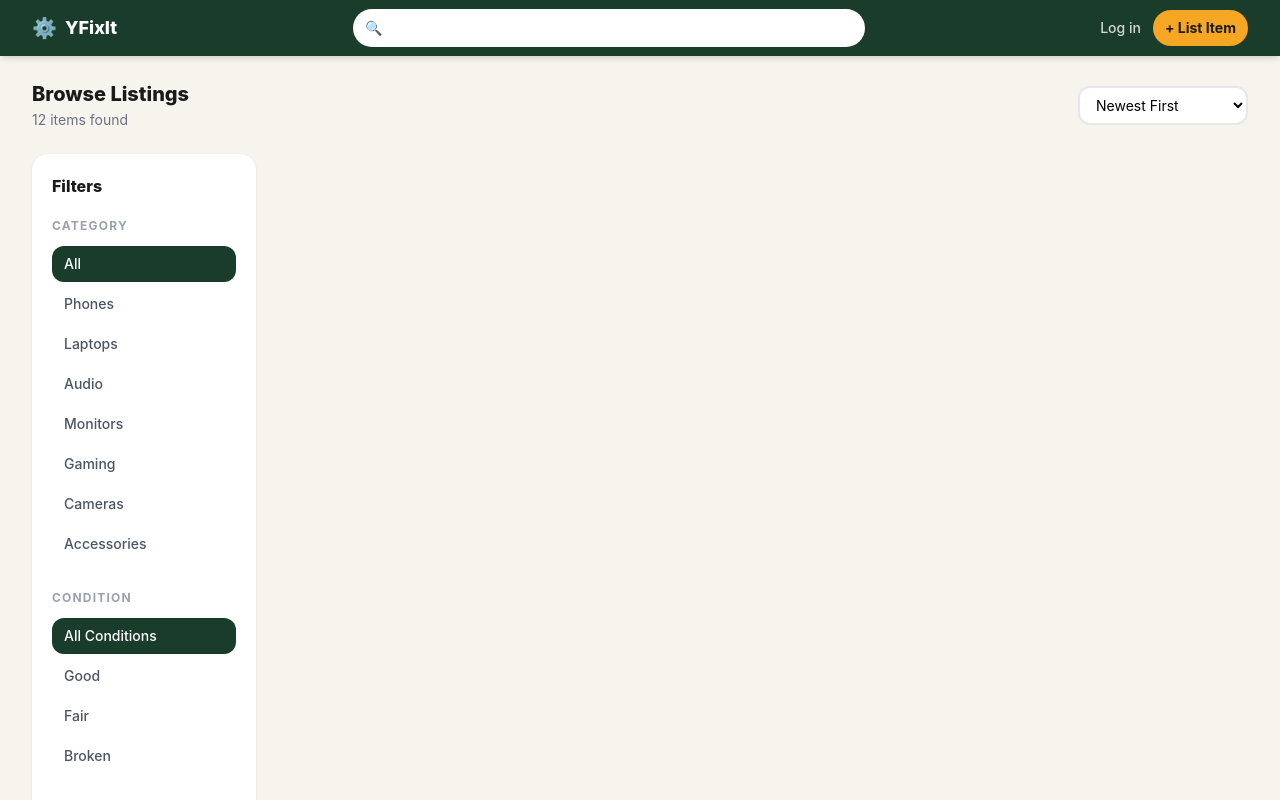
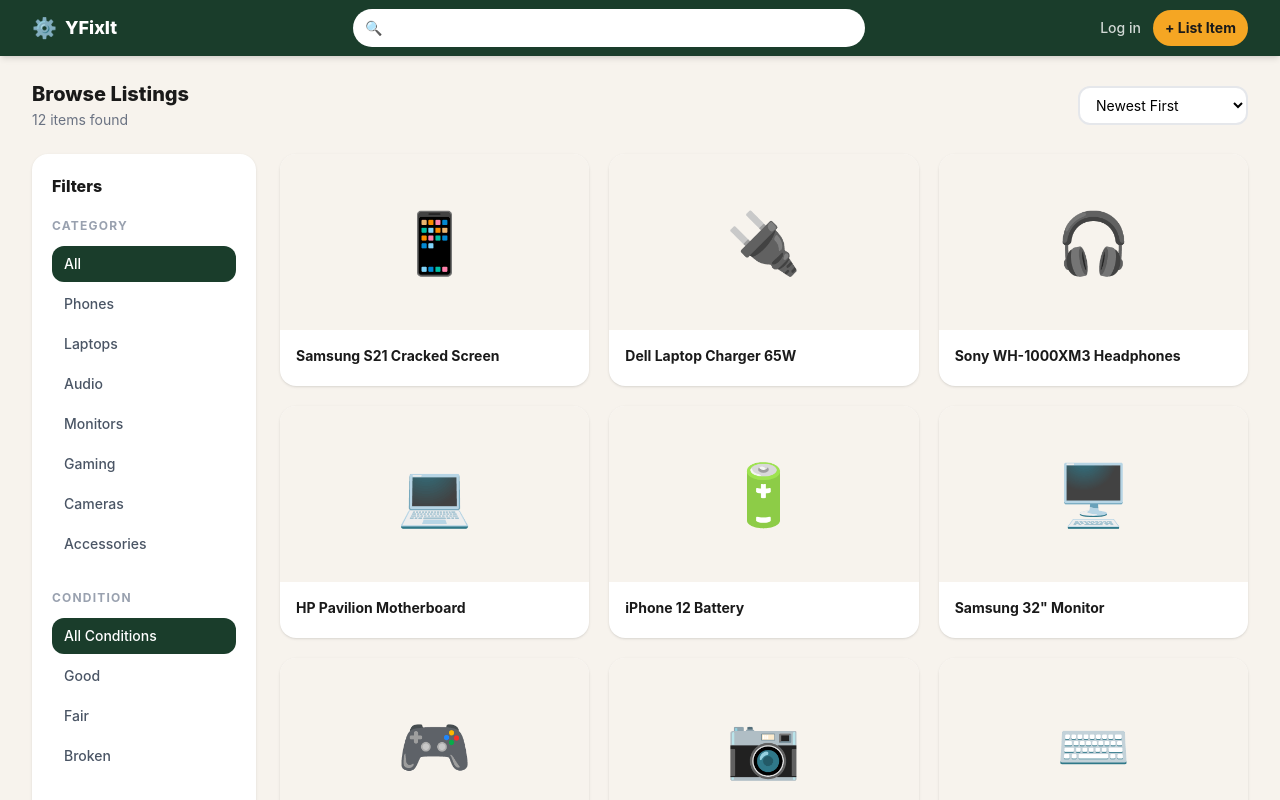
Before and after one commit to Goddii/YFixIt, a React (Vite) app: page /browse in a window 1280 px wide. Shown: the top 800 px of the page. Built offline with nearby package versions, Linux system fonts and the light colour scheme.

Commit message:
feat:add product grid cards

```diff
--- a/src/pages/Browse.jsx
+++ b/src/pages/Browse.jsx
@@ -247,7 +247,45 @@
                     </aside>
 
                     {/* product grid */}
-                    <main>
+                    <main className="flex-1">
+                        {filtered.length === 0 ? (
+                            <div className="text-center py-24">
+                                <p className="text-5xl mb-4">🔍</p>
+                                <p className="font-bold text-lg text-[#1a1a1a]">No Listings found</p>
+                                <p className="text-gray-400 text-sm mt-1">Try adjusting your filters or search term</p>
+                                <button
+                                onClick={resetFilters}
+                                className="mt-4 text-sm font-semibold text-[#1a3d2b] hover:text-[#f5a623] transition-colors"
+                                >
+                                   Clear all filters →
+
+                                </button>
+                            </div>
+
+                        ):(
+                            <div className="grid grid-cols-1 sm:grid-cols-2 xl:grid-cols-3 gap-5">
+                                {filtered.map((item) => (
+                                    <Link
+                                    key={item.id}
+                                    to={`/listing/${item.id}`}
+                                    className="bg-white rounded-2xl shadow-sm hover:shadow-lg transition-all duration-200 hover:-translate-y-1 overflow-hidden group"
+                                    >
+                                    {/* image-area */}
+                                    <div className="bg-[#f7f3ed] h-44 flex items-center justify-center text-6xl group:hover:bg-[#eee8df] transition-colors">
+                                        {item.image}
+                                    </div>
+                                    {/* details */}
+                                    <div className="p-4">
+                                        <div className="flex items-start justify-between gap-2 mb-1">
+                                            <h3 className="font-bold text-[#1a1a1a] text-sm leading-ssnug">{item.title}</h3>
+                                        </div>
+
+                                    </div>
+
+                                    </Link>
+                                ))}
+                            </div>
+                        )}
 
                     </main>
                 </div>
```
